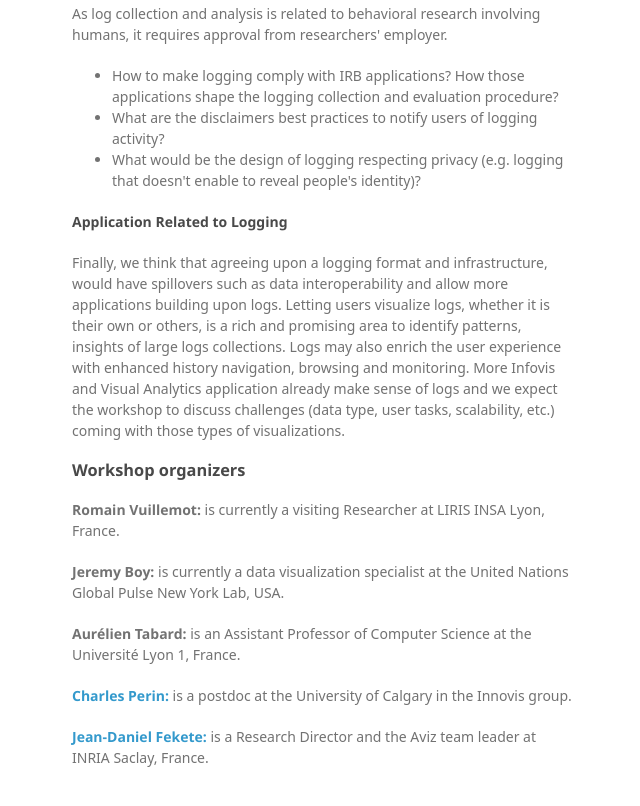
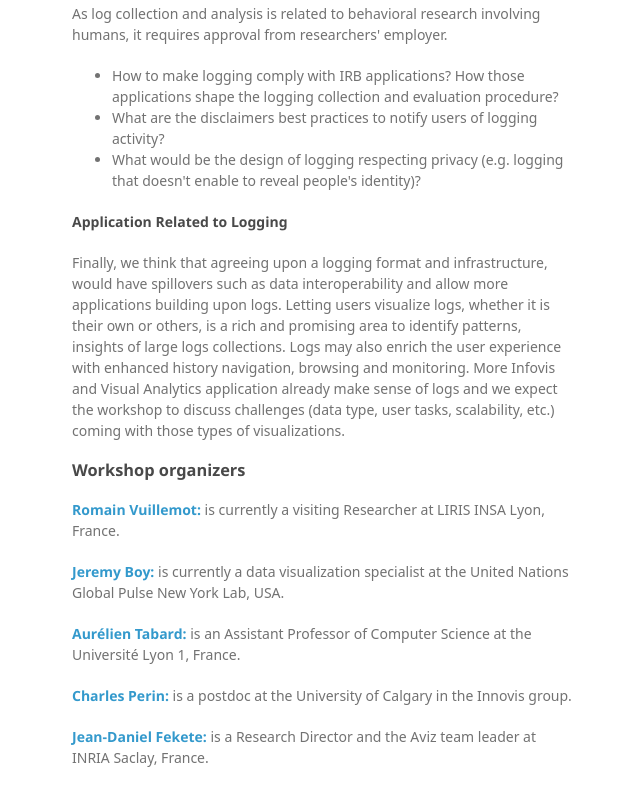
Before and after one commit to LIVVIL/workshop, a plain HTML site: page index.html in a window 1280 px wide. Shown: the part 2272-3078 px from the top of the page, without its empty margins (498-1138 px from the left). Drawn offline with Linux system fonts and the light colour scheme; a web font is replaced by a local one.

Commit message:
Fixing anchors for bios URLs

```diff
--- a/index.html
+++ b/index.html
@@ -121,11 +121,11 @@
           <span aria-hidden="true" class="octicon octicon-link"></span></a>Workshop organizers
       </h3>
 
-      <p><b><a href="http://romain.vuillemot.net/"></a>Romain Vuillemot:</a></b> is currently a visiting Researcher at LIRIS INSA Lyon, France.</p>
+      <p><b><a href="http://romain.vuillemot.net/">Romain Vuillemot:</a></b> is currently a visiting Researcher at LIRIS INSA Lyon, France.</p>
 
-      <p><b><a href="http://jyby.eu/"></a>Jeremy Boy:</a></b> is currently a data visualization specialist at the United Nations Global Pulse New York Lab, USA.</p>
+      <p><b><a href="http://jyby.eu/">Jeremy Boy:</a></b> is currently a data visualization specialist at the United Nations Global Pulse New York Lab, USA.</p>
 
-      <p><b><a href="http://www.tabard.fr/"></a>Aurélien Tabard:</a></b> is an Assistant Professor of Computer Science at the Université Lyon 1, France.</p>
+      <p><b><a href="http://www.tabard.fr/">Aurélien Tabard:</a></b> is an Assistant Professor of Computer Science at the Université Lyon 1, France.</p>
 
       <p><b><a href="http://charles.perin.free.fr/">Charles Perin:</a></b> is a postdoc at the University of Calgary in the Innovis group.</p>
 
```
